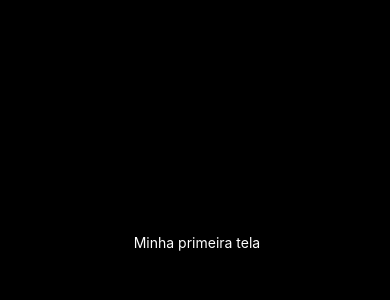
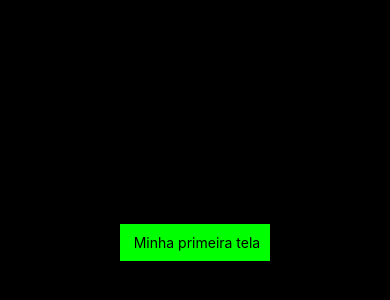
Before and after one commit to Mariabarbosa12/aula_expo_0, a React Native app: screen / in a window 390 px wide. Shown: the part 180-480 px from the top of the page. Built offline with nearby package versions, Linux system fonts and the light colour scheme.

Commit message:
aula 5-3

```diff
--- a/compenents/exemplo_0/index.js
+++ b/compenents/exemplo_0/index.js
@@ -1,9 +1,11 @@
 import {View, Text } from 'react-native';
+
+import styles from './styles';
 
 function Exemplo_0 () {
     return(
-       <View>
-         <Text style={{color:'#fff'}}> Minha primeira tela</Text>
+       <View style={styles.container}>
+         <Text > Minha primeira tela</Text>
        </View>
     );
 }
--- a/compenents/exemplo_0/styles.js
+++ b/compenents/exemplo_0/styles.js
@@ -0,0 +1,17 @@
+import { StyleSheet }  from 'react-native';
+
+const styles = StyleSheet.create ({
+
+   container:{
+    backgroundColor: '#0f0',
+    padding: 10,
+   } ,
+
+   texto: {
+    color:'#fff',
+    fontSize: 20,
+   },
+
+});
+
+export default styles;
```
